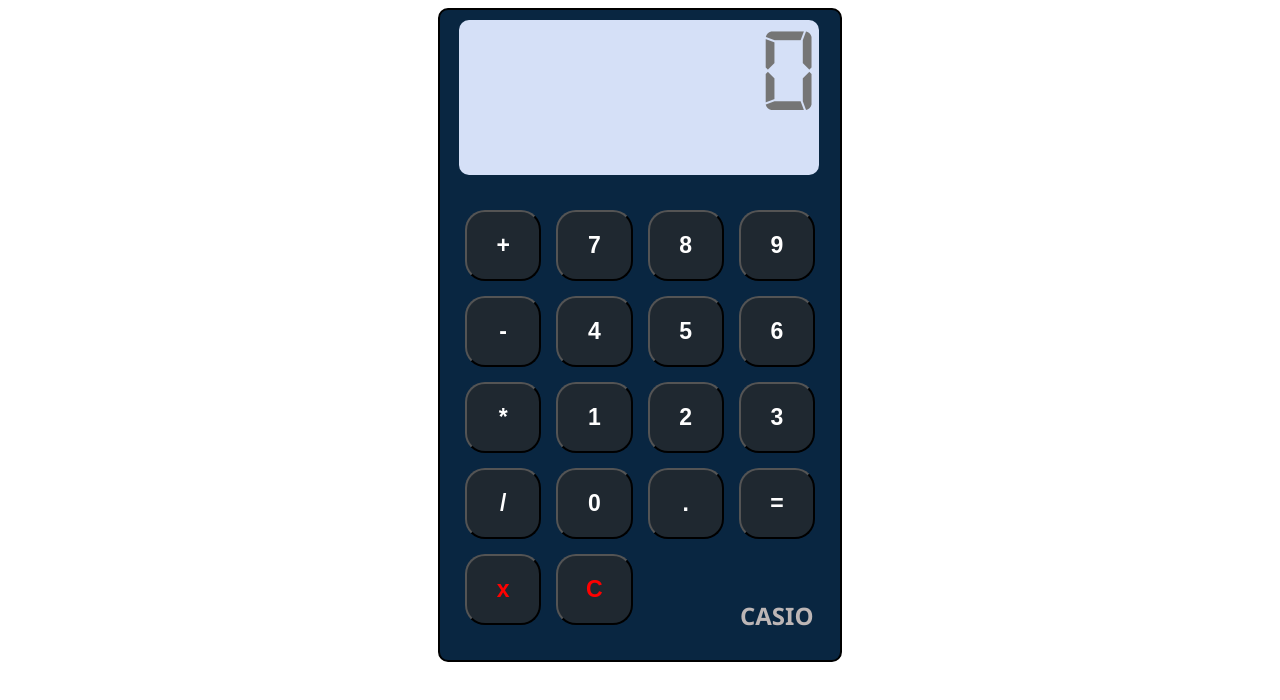
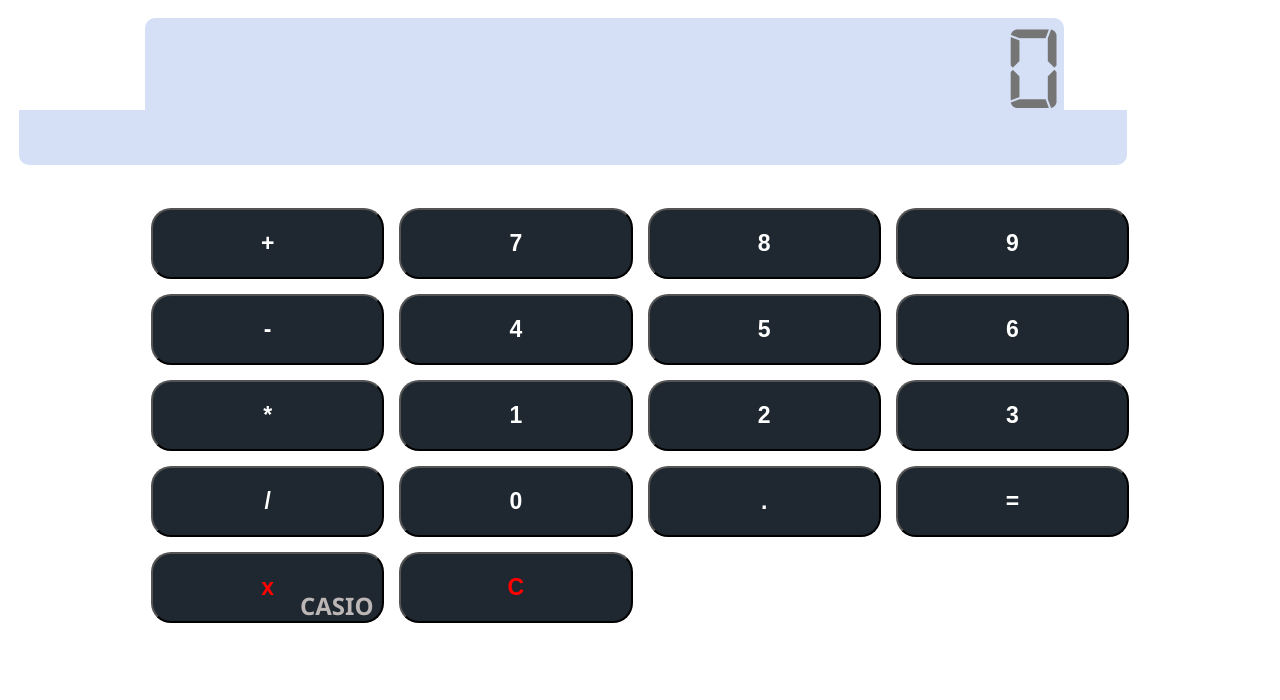
Before and after one commit to Athulprgm/CodeAlpha_calculator, a plain HTML site: page index.html in a window 1280 px wide. Drawn offline with Linux system fonts and the light colour scheme.

Commit message:
first commit

```diff
--- a/index.html
+++ b/index.html
@@ -9,7 +9,7 @@
     <title>Document</title>
 </head>
 <body>
-    <div class="card">
+    <div class="car">
     <div>
         <input id="display" class="screen" type="text" placeholder="0" readonly>
         <div id="preview" class="disp-2"></div>
```
